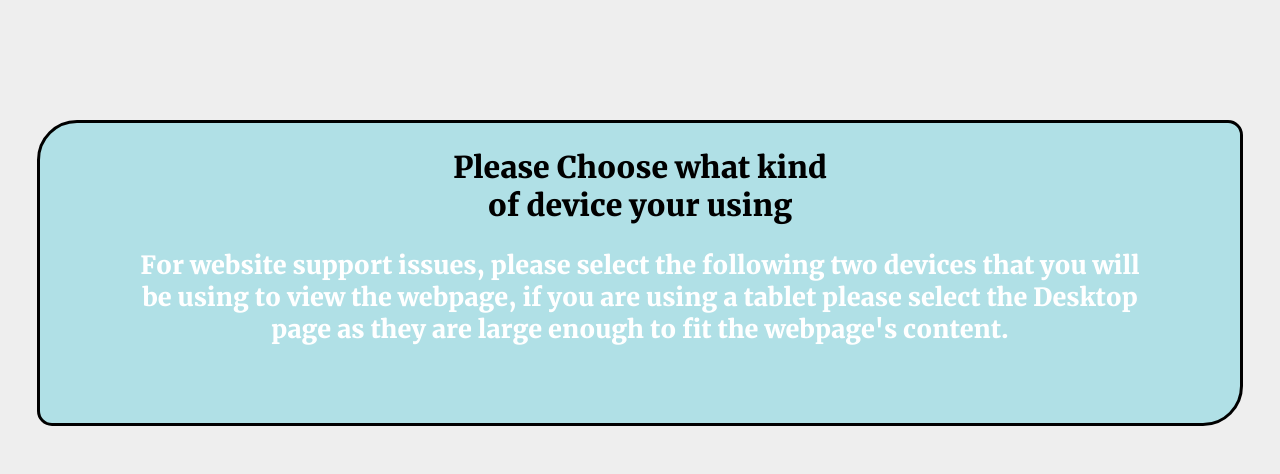
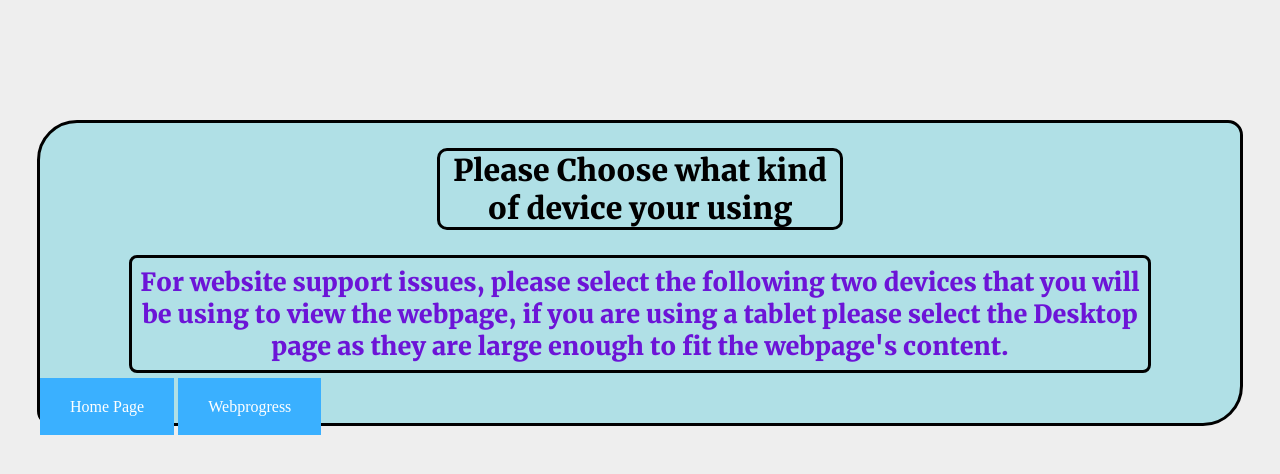
Before and after one commit to calebck21/Travel-Blog-Page, a plain HTML site: page recreated-index.html in a window 1280 px wide. Drawn offline with Linux system fonts and the light colour scheme.

Commit message:
new page designs

```diff
--- a/assets/styles/new-index.css
+++ b/assets/styles/new-index.css
@@ -38,14 +38,29 @@ body {
     font-size: 30px;
     font-family: Merriweather-Font;
     font-weight: 600;
+    border-style: solid;
+    border-radius: 10px;
 }
 
 .device-warning-page {
     margin-left: auto;
     margin-right: auto;
     text-align: center;
+    border-style: solid;
+    border-radius: 8px;
+    border-color: black;
     font-family: Merriweather-Font;
-    color: white;
+    color: rgb(108, 20, 215);
+    padding: 8px;
     width: 1000px;
     font-size: 25px;
 }
+
+/*---------------- BUTTON LINKS ---------------*/
+
+.button-link-container a {
+    padding: 20px 30px;
+    text-decoration: none;
+    background-color: #3AB0FF;
+    color: white;
+}
--- a/recreated-index.html
+++ b/recreated-index.html
@@ -13,6 +13,12 @@
         <p class="device-warning-page">For website support issues, please select the following two devices that you will be using to view the webpage,
             if you are using a tablet please select the Desktop page as they are large enough to fit the webpage's content.
         </p>
+
+        <div class="button-link-container">
+            <a href="assets/Pages/Home.html">Home Page</a>
+            <a href="assets/Pages/webprogress.html">Webprogress</a>
+        </div>
+
     </div>
 </body>
 </html>
```
